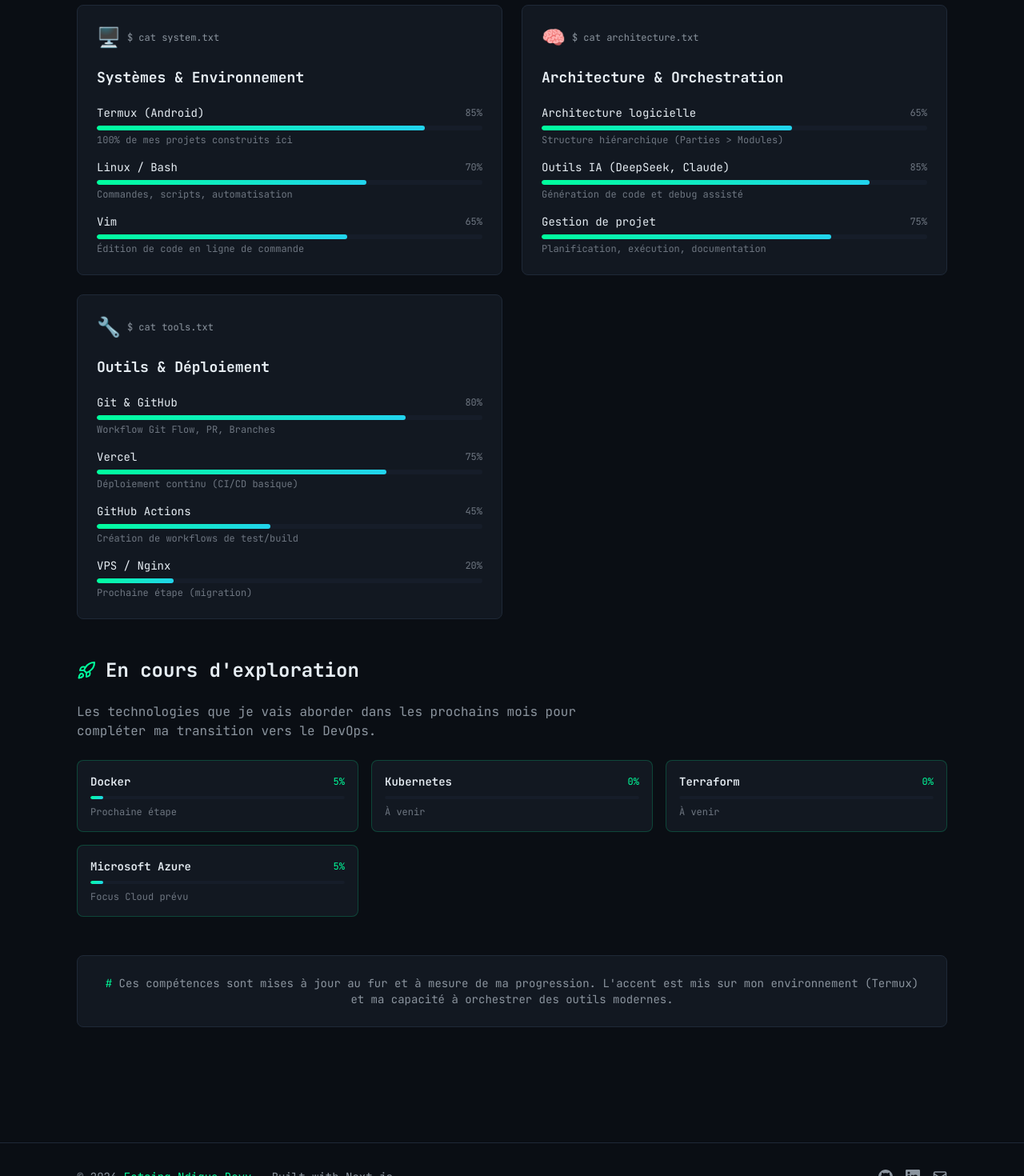
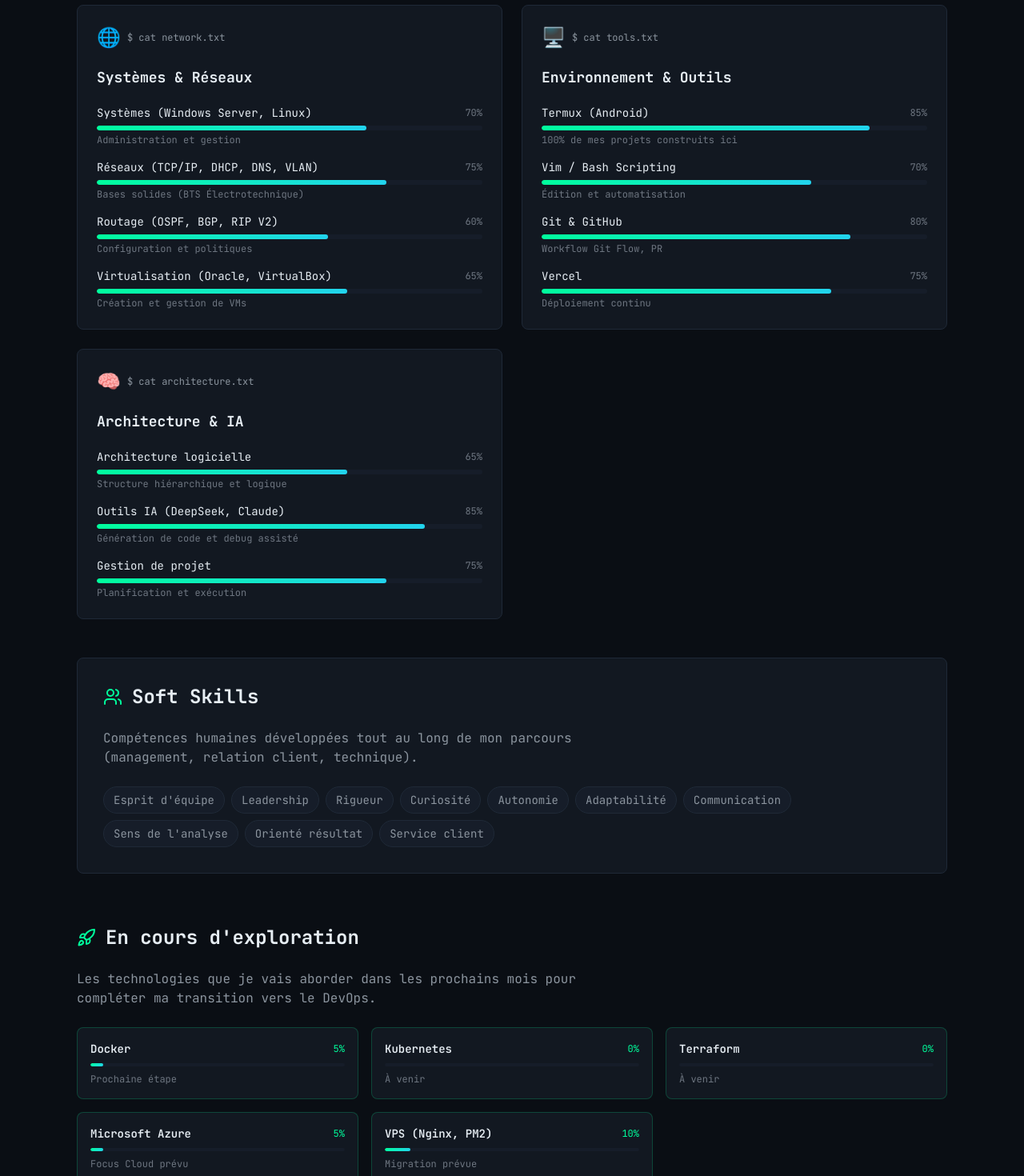
Before and after one commit to fotsingndiguedevy-dev/Portfolio-, a Next.js app: page /skills in a window 1280 px wide. Shown: the part 400-1870 px from the top of the page at 80% size. Built offline with nearby package versions, Linux system fonts and the light colour scheme.

Commit message:
mise a jour(skills): ajout des competences reseaux, OS et soft skills

```diff
--- a/app/skills/page.tsx
+++ b/app/skills/page.tsx
@@ -1,11 +1,11 @@
 import PageHeader from "@/components/ui/PageHeader";
-import { skillsData, learningSkills } from "@/content/skills";
-import { Rocket } from "lucide-react";
+import { skillsData, learningSkills, softSkills } from "@/content/skills";
+import { Rocket, Users } from "lucide-react";
 
 export const metadata = {
   title: "Compétences | Fotsing Ndigue Devy",
   description:
-    "Mes compétences techniques, mes outils et mon environnement de travail.",
+    "Mes compétences techniques (Réseaux, Systèmes) et mes qualités humaines.",
 };
 
 export default function SkillsPage() {
@@ -14,11 +14,11 @@ export default function SkillsPage() {
       <PageHeader
         command="ls -la skills/"
         title="Compétences"
-        subtitle="Mon environnement de travail et mes outils"
+        subtitle="Mon environnement technique et mes qualités humaines"
       />
 
       <section className="container-custom py-12 md:py-16">
-        {/* CATÉGORIES PRINCIPALES */}
+        {/* CATÉGORIES PRINCIPALES (TECHNIQUES) */}
         <div className="grid md:grid-cols-2 gap-6 mb-12">
           {skillsData.map((category) => (
             <div
@@ -65,6 +65,30 @@ export default function SkillsPage() {
           ))}
         </div>
 
+        {/* SECTION SOFT SKILLS */}
+        <div className="mb-16 bg-bg-soft border border-border rounded-lg p-6 md:p-8">
+          <div className="flex items-center gap-3 mb-6">
+            <Users size={24} className="text-accent-green" />
+            <h2 className="text-2xl font-mono font-bold text-text">
+              Soft Skills
+            </h2>
+          </div>
+          <p className="text-text-muted mb-6 max-w-2xl">
+            Compétences humaines développées tout au long de mon parcours
+            (management, relation client, technique).
+          </p>
+          <div className="flex flex-wrap gap-2">
+            {softSkills.map((skill) => (
+              <span
+                key={skill}
+                className="px-3 py-1.5 bg-bg-card border border-border text-text-muted font-mono text-sm rounded-full hover:border-accent-green/50 hover:text-accent-green transition-colors"
+              >
+                {skill}
+              </span>
+            ))}
+          </div>
+        </div>
+
         {/* SECTION APPRENTISSAGE */}
         <div className="mb-8">
           <div className="flex items-center gap-3 mb-6">
@@ -105,15 +129,6 @@ export default function SkillsPage() {
             ))}
           </div>
         </div>
-
-        {/* NOTE DE BAS DE PAGE */}
-        <div className="mt-12 bg-bg-soft border border-border rounded-lg p-6 text-center">
-          <p className="text-text-muted font-mono text-sm">
-            <span className="text-accent-green">#</span> Ces compétences sont mises à
-            jour au fur et à mesure de ma progression. L&apos;accent est mis sur
-            mon environnement (Termux) et ma capacité à orchestrer des outils modernes.
-          </p>
-        </div>
       </section>
     </>
   );
--- a/content/skills.ts
+++ b/content/skills.ts
@@ -13,8 +13,35 @@ export interface SkillCategory {
 
 export const skillsData: SkillCategory[] = [
   {
-    title: "Systèmes & Environnement",
-    command: "cat system.txt",
+    title: "Systèmes & Réseaux",
+    command: "cat network.txt",
+    icon: "🌐",
+    skills: [
+      {
+        name: "Systèmes (Windows Server, Linux)",
+        level: 70,
+        note: "Administration et gestion",
+      },
+      {
+        name: "Réseaux (TCP/IP, DHCP, DNS, VLAN)",
+        level: 75,
+        note: "Bases solides (BTS Électrotechnique)",
+      },
+      {
+        name: "Routage (OSPF, BGP, RIP V2)",
+        level: 60,
+        note: "Configuration et politiques",
+      },
+      {
+        name: "Virtualisation (Oracle, VirtualBox)",
+        level: 65,
+        note: "Création et gestion de VMs",
+      },
+    ],
+  },
+  {
+    title: "Environnement & Outils",
+    command: "cat tools.txt",
     icon: "🖥️",
     skills: [
       {
@@ -23,26 +50,31 @@ export const skillsData: SkillCategory[] = [
         note: "100% de mes projets construits ici",
       },
       {
-        name: "Linux / Bash",
+        name: "Vim / Bash Scripting",
         level: 70,
-        note: "Commandes, scripts, automatisation",
+        note: "Édition et automatisation",
       },
       {
-        name: "Vim",
-        level: 65,
-        note: "Édition de code en ligne de commande",
+        name: "Git & GitHub",
+        level: 80,
+        note: "Workflow Git Flow, PR",
+      },
+      {
+        name: "Vercel",
+        level: 75,
+        note: "Déploiement continu",
       },
     ],
   },
   {
-    title: "Architecture & Orchestration",
+    title: "Architecture & IA",
     command: "cat architecture.txt",
     icon: "🧠",
     skills: [
       {
         name: "Architecture logicielle",
         level: 65,
-        note: "Structure hiérarchique (Parties > Modules)",
+        note: "Structure hiérarchique et logique",
       },
       {
         name: "Outils IA (DeepSeek, Claude)",
@@ -52,34 +84,7 @@ export const skillsData: SkillCategory[] = [
       {
         name: "Gestion de projet",
         level: 75,
-        note: "Planification, exécution, documentation",
-      },
-    ],
-  },
-  {
-    title: "Outils & Déploiement",
-    command: "cat tools.txt",
-    icon: "🔧",
-    skills: [
-      {
-        name: "Git & GitHub",
-        level: 80,
-        note: "Workflow Git Flow, PR, Branches",
-      },
-      {
-        name: "Vercel",
-        level: 75,
-        note: "Déploiement continu (CI/CD basique)",
-      },
-      {
-        name: "GitHub Actions",
-        level: 45,
-        note: "Création de workflows de test/build",
-      },
-      {
-        name: "VPS / Nginx",
-        level: 20,
-        note: "Prochaine étape (migration)",
+        note: "Planification et exécution",
       },
     ],
   },
@@ -107,4 +112,23 @@ export const learningSkills = [
     level: 5,
     note: "Focus Cloud prévu",
   },
+  {
+    name: "VPS (Nginx, PM2)",
+    level: 10,
+    note: "Migration prévue",
+  },
 ];
+
+// Section Soft Skills
+export const softSkills = [
+  "Esprit d'équipe",
+  "Leadership",
+  "Rigueur",
+  "Curiosité",
+  "Autonomie",
+  "Adaptabilité",
+  "Communication",
+  "Sens de l'analyse",
+  "Orienté résultat",
+  "Service client",
+];
```
